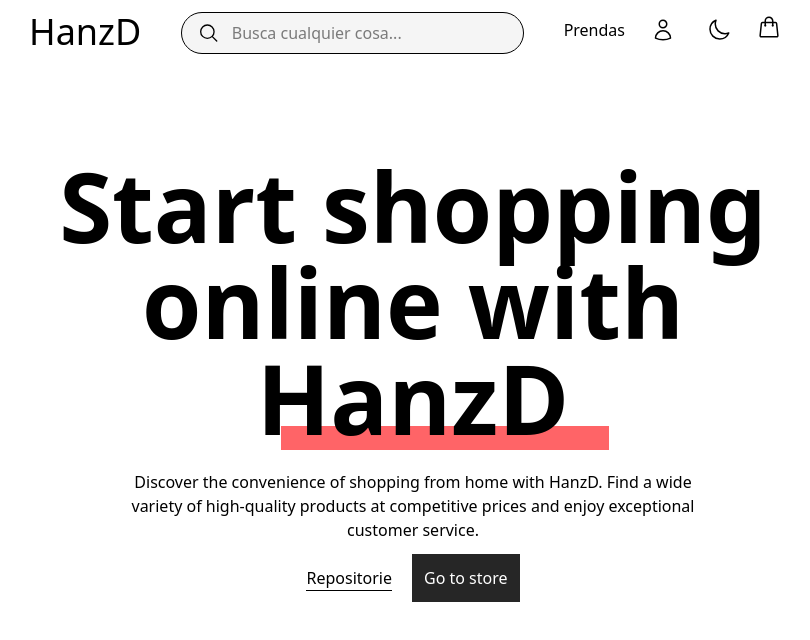
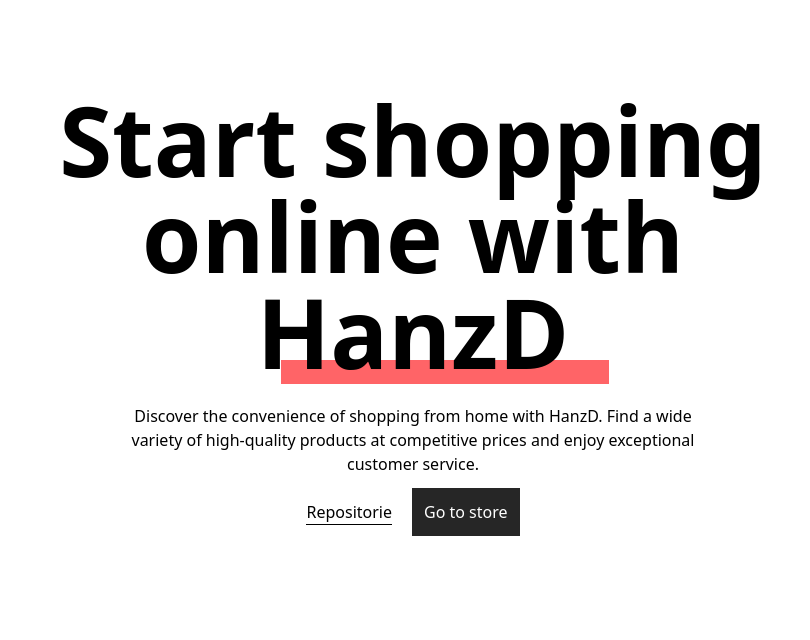
Before and after one commit to sabuthess/jt-urban-style, a Next.js app: page / in a window 1280 px wide. Shown: the top 640 px of the page, without its empty margins (227-1037 px from the left). Built offline with nearby package versions, Linux system fonts and the light colour scheme.

Commit message:
Remove header component

```diff
--- a/src/app/page.tsx
+++ b/src/app/page.tsx
@@ -1,12 +1,8 @@
-// import { Footer } from "@/components/Footer/Footer";
-import { Header } from "@/components/Header";
 import Link from "next/link";
 
 export default function Home() {
 	return (
 		<>
-			<Header />
-
 			<main className='flex   items-center h-[80vh]'>
 				<div className='flex flex-col w-[60%] mx-auto justify-center items-center  p-2  text-center'>
 					<div className=' flex justify-center items-cente mx-auto mb-6 '>
```
